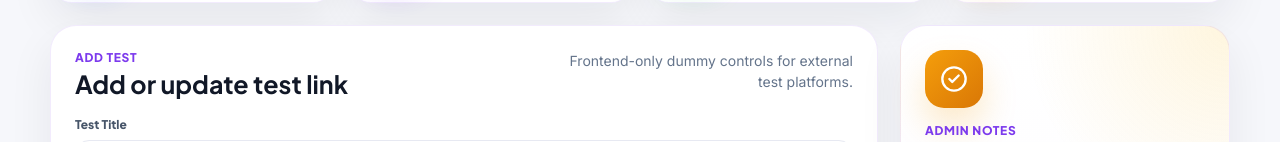
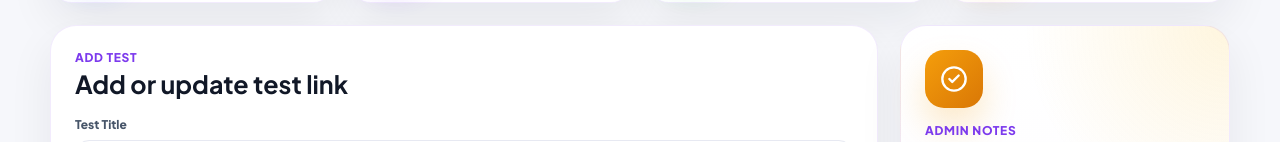
Before and after one commit to avilash07it/maths-beyond-classroom, a React (Vite) app: page /admin/manage-mock-tests in a window 1280 px wide. Shown: the part 344-486 px from the top of the page. Built offline with nearby package versions, Linux system fonts and the light colour scheme; no server answers.

Commit message:
paragraph edit

```diff
--- a/src/pages/ManageMockTests/ManageMockTests.jsx
+++ b/src/pages/ManageMockTests/ManageMockTests.jsx
@@ -259,7 +259,6 @@ const editTest = (test) => {
                   {editingTestId ? "Edit external test link" : "Add or update test link"}
                 </h2>
               </div>
-              <p>Frontend-only dummy controls for external test platforms.</p>
             </div>
 
             <form className="manage-mock-tests-form" onSubmit={saveTest}>
```
